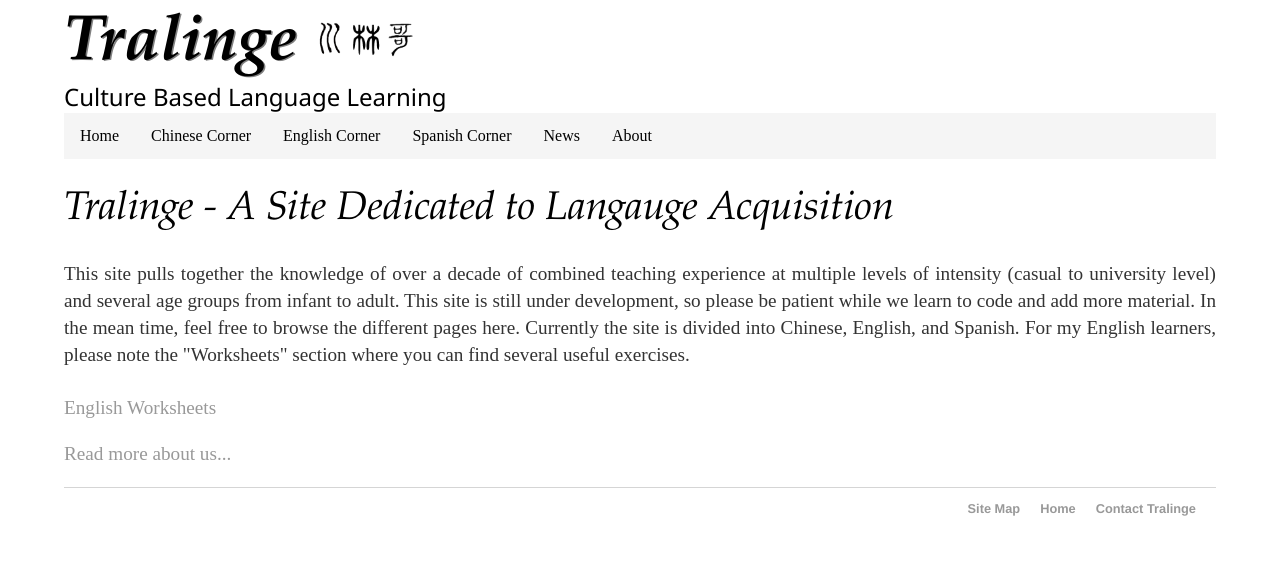
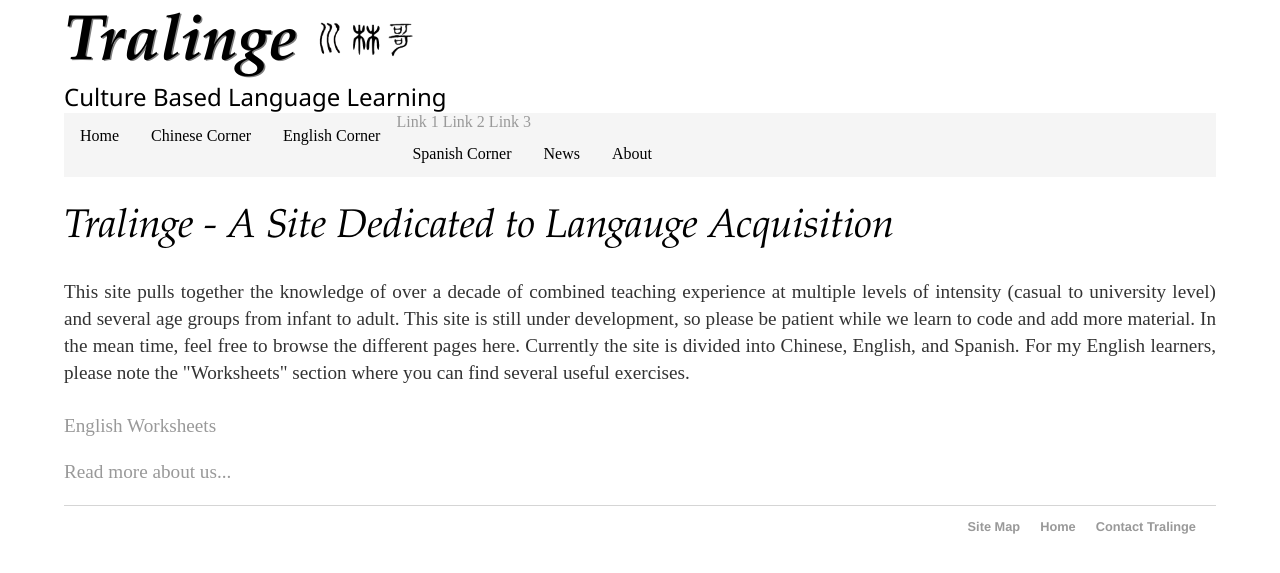
Before and after one commit to Tralinge/tralinge.github.io, a Jekyll site: the page built from index.html, in a window 1280 px wide. Shown: the top 573 px of the page. Built offline with Jekyll 4.4.1, drawn with Linux system fonts in a browser that asks for light colours.

Commit message:
Update navbar.html

```diff
--- a/_includes/navbar.html
+++ b/_includes/navbar.html
@@ -2,6 +2,12 @@
   <li class="nava"><a href="https://www.tralinge.com" class="nava">Home</a></li>
   <li class="nava"><a href="https://www.tralinge.com/chinese_corner" class="nava">Chinese Corner</a></li>
   <li class="nava"><a href="https://www.tralinge.com/english_corner" class="nava">English Corner</a></li>
+    <div class="dropdown-content">
+      <a href="#">Link 1</a>
+      <a href="#">Link 2</a>
+      <a href="#">Link 3</a>
+    </div>
+  </li>
   <li class="nava"><a href="https://www.tralinge.com/spanish_corner" class="nava">Spanish Corner</a></li>
   <li class="nava"><a href="https://www.tralinge.com/news" class="nava">News</a></li>
   <li class="nava"><a href="https://www.tralinge.com/about" class="nava">About</a></li>
```
